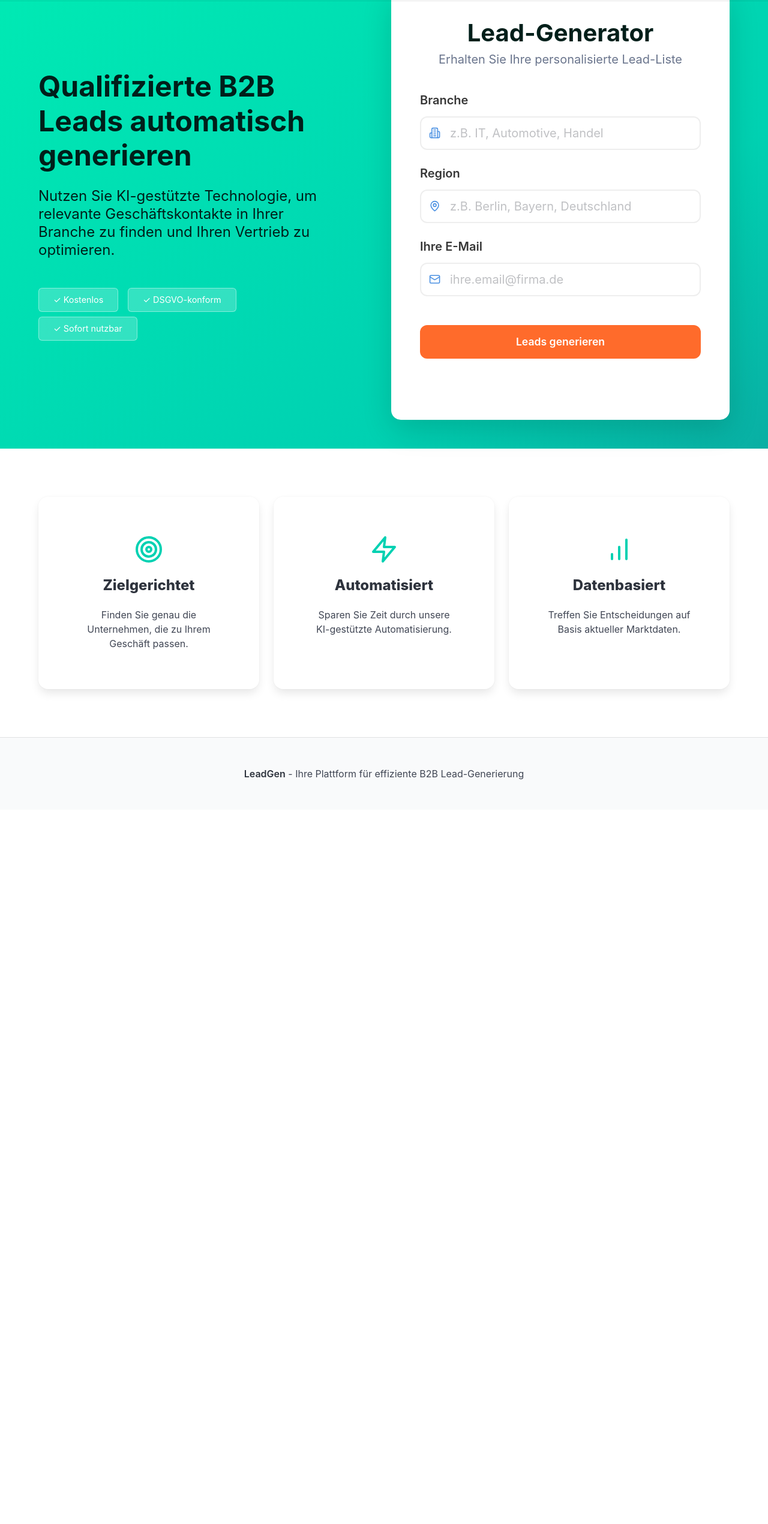
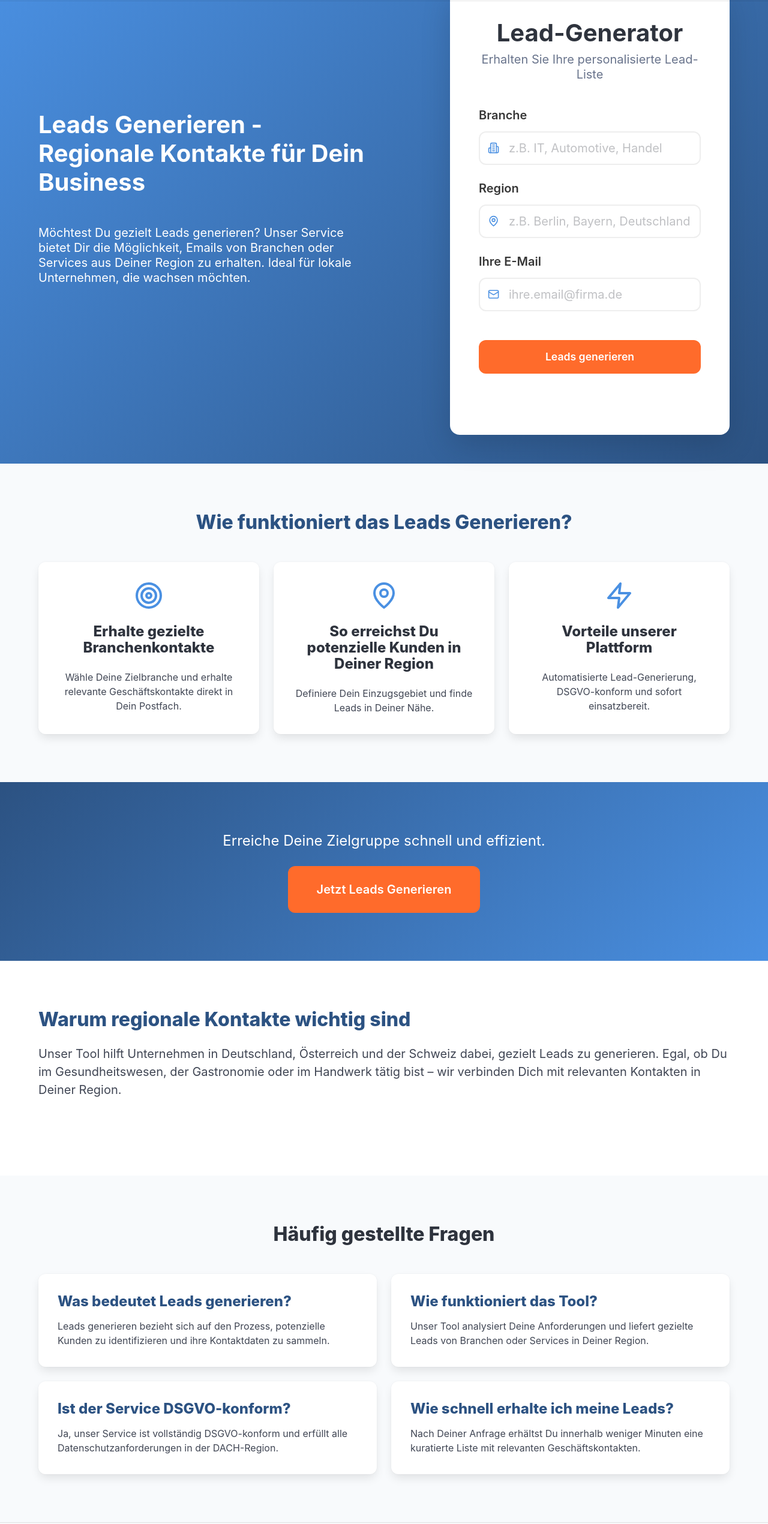
Before and after one commit to Caohung77/leadgenerator, a React (Vite) app: page / in a window 1280 px wide. Shown: the part 65-2606 px from the top of the page at 60% size. Before the commit the page ends 1415 px from the top, so only its background shows below. Built offline with nearby package versions, Linux system fonts and the light colour scheme.

Commit message:
Added smooth scroll to CTA button and improved SEO content

```diff
--- a/index.html
+++ b/index.html
@@ -10,5 +10,66 @@
   <body>
     <div id="root"></div>
     <script type="module" src="/src/main.tsx"></script>
+
+    <!-- FAQ Schema Markup -->
+    <script type="application/ld+json">
+      {
+        "@context": "https://schema.org",
+        "@type": "FAQPage",
+        "mainEntity": [
+          {
+            "@type": "Question",
+            "name": "Was bedeutet Leads generieren?",
+            "acceptedAnswer": {
+              "@type": "Answer",
+              "text": "Leads generieren bezieht sich auf den Prozess, potenzielle Kunden zu identifizieren und ihre Kontaktdaten zu sammeln."
+            }
+          },
+          {
+            "@type": "Question",
+            "name": "Wie funktioniert das Tool?",
+            "acceptedAnswer": {
+              "@type": "Answer",
+              "text": "Unser Tool analysiert Deine Anforderungen und liefert gezielte Leads von Branchen oder Services in Deiner Region."
+            }
+          },
+          {
+            "@type": "Question",
+            "name": "Ist der Service DSGVO-konform?",
+            "acceptedAnswer": {
+              "@type": "Answer",
+              "text": "Ja, unser Service ist vollständig DSGVO-konform und erfüllt alle Datenschutzanforderungen in der DACH-Region."
+            }
+          },
+          {
+            "@type": "Question",
+            "name": "Wie schnell erhalte ich meine Leads?",
+            "acceptedAnswer": {
+              "@type": "Answer",
+              "text": "Nach Deiner Anfrage erhältst Du innerhalb weniger Minuten eine kuratierte Liste mit relevanten Geschäftskontakten."
+            }
+          }
+        ]
+      }
+    </script>
+
+    <!-- Service Schema Markup -->
+    <script type="application/ld+json">
+      {
+        "@context": "https://schema.org",
+        "@type": "Service",
+        "name": "Leads Generieren",
+        "description": "Ein Service, der Unternehmen hilft, gezielte Kontakte in ihrer Region zu generieren.",
+        "provider": {
+          "@type": "Organization",
+          "name": "Lead Generator Tool",
+          "url": "https://leadgenerator-blond.vercel.app"
+        },
+        "areaServed": {
+          "@type": "Place",
+          "addressCountry": ["DE", "AT", "CH"]
+        }
+      }
+    </script>
   </body>
 </html>
--- a/src/App.tsx
+++ b/src/App.tsx
@@ -9,6 +9,13 @@ function App() {
   });
   const [isSubmitting, setIsSubmitting] = useState(false);
   const [submitted, setSubmitted] = useState(false);
+
+  const scrollToGenerator = () => {
+    const generatorElement = document.getElementById('generator');
+    if (generatorElement) {
+      generatorElement.scrollIntoView({ behavior: 'smooth' });
+    }
+  };
 
   const handleSubmit = async (e: React.FormEvent) => {
     e.preventDefault();
@@ -65,25 +72,20 @@ function App() {
         </div>
       </nav>
 
-      <section className="hero is-primary is-bold is-fullheight-with-navbar">
+      <section className="hero is-fullheight-with-navbar">
         <div className="hero-body">
           <div className="container">
             <div className="columns is-vcentered">
-              <div className="column is-5">
-                <h1 className="title is-1 mb-5">
-                  Qualifizierte B2B Leads automatisch generieren
+              <div className="column is-6">
+                <h1 className="title is-2 has-text-white mb-6">
+                  Leads Generieren - Regionale Kontakte für Dein Business
                 </h1>
-                <p className="subtitle is-4 mb-6">
-                  Nutzen Sie KI-gestützte Technologie, um relevante Geschäftskontakte in Ihrer Branche zu finden und Ihren Vertrieb zu optimieren.
+                <p className="subtitle is-5 has-text-white mb-6">
+                  Möchtest Du gezielt Leads generieren? Unser Service bietet Dir die Möglichkeit, Emails von Branchen oder Services aus Deiner Region zu erhalten. Ideal für lokale Unternehmen, die wachsen möchten.
                 </p>
-                <div className="tags">
-                  <span className="tag is-white is-medium">✓ Kostenlos</span>
-                  <span className="tag is-white is-medium">✓ DSGVO-konform</span>
-                  <span className="tag is-white is-medium">✓ Sofort nutzbar</span>
-                </div>
               </div>
-              <div className="column is-6 is-offset-1">
-                <div className="box form-container">
+              <div className="column is-5 is-offset-1">
+                <div className="box form-container" id="generator">
                   <div className="form-header has-text-centered">
                     <h2 className="title is-2 mb-2">Lead-Generator</h2>
                     <p className="subtitle is-5 has-text-grey">
@@ -165,28 +167,103 @@ function App() {
         </div>
       </section>
 
-      <section className="section">
+      <section className="section" id="how-it-works">
         <div className="container">
+          <h2 className="title is-3 mb-6">Wie funktioniert das Leads Generieren?</h2>
           <div className="columns is-multiline">
             <div className="column is-4">
-              <div className="box has-text-centered" style={{height: '100%'}}>
-                <Target className="has-text-primary mb-4" size={48} />
-                <h3 className="title is-4">Zielgerichtet</h3>
-                <p>Finden Sie genau die Unternehmen, die zu Ihrem Geschäft passen.</p>
+              <div className="box feature-box">
+                <Target className="feature-icon mb-4" />
+                <h3 className="title is-4">Erhalte gezielte Branchenkontakte</h3>
+                <p>
+                  Wähle Deine Zielbranche und erhalte relevante Geschäftskontakte direkt in Dein Postfach.
+                </p>
               </div>
             </div>
             <div className="column is-4">
-              <div className="box has-text-centered" style={{height: '100%'}}>
-                <Zap className="has-text-primary mb-4" size={48} />
-                <h3 className="title is-4">Automatisiert</h3>
-                <p>Sparen Sie Zeit durch unsere KI-gestützte Automatisierung.</p>
+              <div className="box feature-box">
+                <MapPin className="feature-icon mb-4" />
+                <h3 className="title is-4">So erreichst Du potenzielle Kunden in Deiner Region</h3>
+                <p>
+                  Definiere Dein Einzugsgebiet und finde Leads in Deiner Nähe.
+                </p>
               </div>
             </div>
             <div className="column is-4">
-              <div className="box has-text-centered" style={{height: '100%'}}>
-                <BarChart className="has-text-primary mb-4" size={48} />
-                <h3 className="title is-4">Datenbasiert</h3>
-                <p>Treffen Sie Entscheidungen auf Basis aktueller Marktdaten.</p>
+              <div className="box feature-box">
+                <Zap className="feature-icon mb-4" />
+                <h2 className="title is-4">Vorteile unserer Plattform</h2>
+                <p>
+                  Automatisierte Lead-Generierung, DSGVO-konform und sofort einsatzbereit.
+                </p>
+              </div>
+            </div>
+          </div>
+        </div>
+      </section>
+
+      <section className="section cta-section has-text-centered">
+        <div className="container">
+          <p className="is-size-4 mb-5">Erreiche Deine Zielgruppe schnell und effizient.</p>
+          <button
+            className="button is-warning is-large custom-button"
+            onClick={scrollToGenerator}
+          >
+            Jetzt Leads Generieren
+          </button>
+        </div>
+      </section>
+
+      <section className="section localized-content">
+        <div className="container">
+          <h2 className="title is-3 mb-5">Warum regionale Kontakte wichtig sind</h2>
+          <p className="is-size-5 mb-6">
+            Unser Tool hilft Unternehmen in Deutschland, Österreich und der Schweiz dabei,
+            gezielt Leads zu generieren. Egal, ob Du im Gesundheitswesen, der Gastronomie
+            oder im Handwerk tätig bist – wir verbinden Dich mit relevanten Kontakten in
+            Deiner Region.
+          </p>
+        </div>
+      </section>
+
+      <section className="section faq-section" id="faq">
+        <div className="container">
+          <h2 className="title is-3 has-text-centered mb-6">Häufig gestellte Fragen</h2>
+          <div className="columns is-multiline">
+            <div className="column is-6">
+              <div className="box faq-box">
+                <h3 className="title is-4 mb-4">Was bedeutet Leads generieren?</h3>
+                <p>
+                  Leads generieren bezieht sich auf den Prozess, potenzielle Kunden zu
+                  identifizieren und ihre Kontaktdaten zu sammeln.
+                </p>
+              </div>
+            </div>
+            <div className="column is-6">
+              <div className="box faq-box">
+                <h3 className="title is-4 mb-4">Wie funktioniert das Tool?</h3>
+                <p>
+                  Unser Tool analysiert Deine Anforderungen und liefert gezielte Leads
+                  von Branchen oder Services in Deiner Region.
+                </p>
+              </div>
+            </div>
+            <div className="column is-6">
+              <div className="box faq-box">
+                <h3 className="title is-4 mb-4">Ist der Service DSGVO-konform?</h3>
+                <p>
+                  Ja, unser Service ist vollständig DSGVO-konform und erfüllt alle
+                  Datenschutzanforderungen in der DACH-Region.
+                </p>
+              </div>
+            </div>
+            <div className="column is-6">
+              <div className="box faq-box">
+                <h3 className="title is-4 mb-4">Wie schnell erhalte ich meine Leads?</h3>
+                <p>
+                  Nach Deiner Anfrage erhältst Du innerhalb weniger Minuten eine
+                  kuratierte Liste mit relevanten Geschäftskontakten.
+                </p>
               </div>
             </div>
           </div>
--- a/src/index.css
+++ b/src/index.css
@@ -3,9 +3,13 @@
 @tailwind utilities;
 
 @layer base {
+  html {
+    scroll-behavior: smooth;
+  }
   body {
     @apply antialiased text-gray-900;
     font-family: 'Inter', sans-serif;
+    overflow-x: hidden;
   }
 }
 
@@ -97,6 +101,18 @@
 
 .button.is-warning.is-loading::after {
   border-color: transparent transparent #fff #fff !important;
+}
+
+.button.is-warning:hover:not([disabled]),
+.button.is-warning:focus:not([disabled]) {
+  background-color: #ff5a12 !important;
+  border-color: transparent !important;
+  color: white !important;
+}
+
+.cta-section .button.is-warning:hover {
+  background: #ff5a12 !important;
+  color: white !important;
 }
 
 .section {
@@ -205,6 +221,94 @@
   margin-bottom: 2rem;
 }
 
+/* New SEO-optimized content styles */
+.hero {
+  background: linear-gradient(135deg, #4a90e2 0%, #2c5282 100%);
+}
+
+.hero-body {
+  z-index: 1;
+}
+
+.title.is-2 {
+  font-weight: 700;
+  line-height: 1.2;
+}
+
+.feature-box {
+  height: 100%;
+  padding: 2rem;
+  transition: transform 0.2s ease, box-shadow 0.2s ease;
+  text-align: center;
+}
+
+.feature-box:hover {
+  transform: translateY(-5px);
+  box-shadow: 0 8px 30px rgba(0, 0, 0, 0.1);
+}
+
+.feature-icon {
+  color: #4a90e2;
+  width: 48px;
+  height: 48px;
+  margin: 0 auto;
+}
+
+#how-it-works {
+  background-color: #f8fafc;
+  padding: 5rem 1.5rem;
+}
+
+#how-it-works .title.is-3 {
+  text-align: center;
+  margin-bottom: 3rem;
+  color: #2c5282;
+}
+
+/* CTA Section */
+.cta-section {
+  background: linear-gradient(135deg, #2c5282 0%, #4a90e2 100%);
+  color: white;
+  padding: 5rem 1.5rem;
+}
+
+.cta-section .button.is-large {
+  padding: 1.5rem 3rem;
+  font-size: 1.25rem;
+  height: auto;
+}
+
+/* Localized Content */
+.localized-content {
+  background-color: white;
+  padding: 5rem 1.5rem;
+}
+
+.localized-content .title {
+  color: #2c5282;
+}
+
+/* FAQ Section */
+.faq-section {
+  background-color: #f8fafc;
+  padding: 5rem 1.5rem;
+}
+
+.faq-box {
+  height: 100%;
+  padding: 2rem;
+  transition: transform 0.2s ease, box-shadow 0.2s ease;
+}
+
+.faq-box:hover {
+  transform: translateY(-5px);
+  box-shadow: 0 8px 30px rgba(0, 0, 0, 0.1);
+}
+
+.faq-box .title {
+  color: #2c5282;
+}
+
 /* Responsive adjustments */
 @media screen and (max-width: 768px) {
   .hero-body {
@@ -231,4 +335,13 @@
   .tag.is-medium {
     margin-bottom: 0.5rem;
   }
+
+  .cta-section .button.is-large {
+    padding: 1rem 2rem;
+    font-size: 1.1rem;
+  }
+
+  .faq-box {
+    margin-bottom: 1rem;
+  }
 }
```
